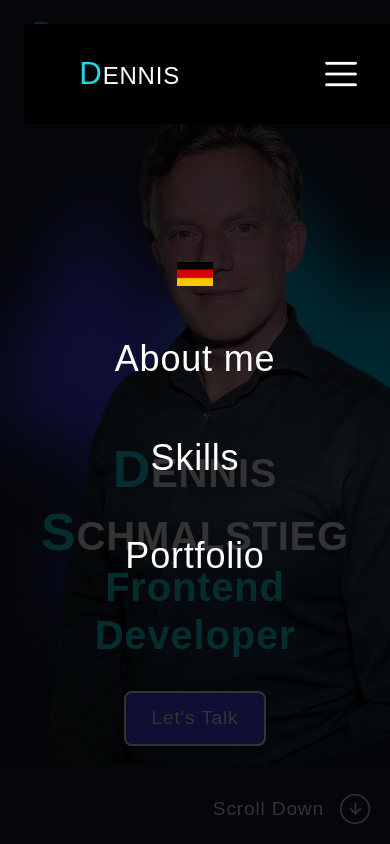
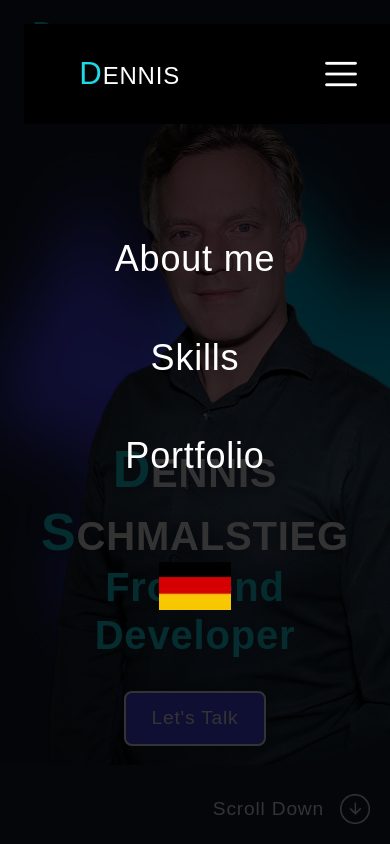
Before and after one commit to felianfilian/portfolio, an Angular app: page / in a window 390 px wide. Both pictures are taken after a click on the picture 340 px from the left and 55 px from the top of the page. Shown: the top 844 px of the page. Built offline with nearby package versions, Linux system fonts and the light colour scheme.

Commit message:
menu language update

```diff
--- a/src/app/header/header.component.html
+++ b/src/app/header/header.component.html
@@ -41,20 +41,7 @@
           (click)="closeMenu()"
         />
       </div>
-      <img
-        class="lang-button"
-        src="./assets/languages/ger.jpg"
-        alt="DEU"
-        (click)="changeLang('ger')"
-        *ngIf="gs.lang == 'eng'"
-      />
-      <img
-        class="lang-button"
-        src="./assets/languages/eng.jpg"
-        alt="DEU"
-        (click)="changeLang('eng')"
-        *ngIf="gs.lang == 'ger'"
-      />
+
       <a class="a-01" (click)="gotoSection('section-about'); closeMenu()">
         <span *ngIf="gs.lang == 'eng'">About me</span>
         <span *ngIf="gs.lang == 'ger'">Über mich</span>
@@ -65,6 +52,20 @@
       <a class="a-01" (click)="gotoSection('section-portfolio'); closeMenu()"
         >Portfolio</a
       >
+      <img
+        class="lang-button-mobile"
+        src="./assets/languages/ger.jpg"
+        alt="DEU"
+        (click)="changeLang('ger')"
+        *ngIf="gs.lang == 'eng'"
+      />
+      <img
+        class="lang-button-mobile"
+        src="./assets/languages/eng.jpg"
+        alt="DEU"
+        (click)="changeLang('eng')"
+        *ngIf="gs.lang == 'ger'"
+      />
     </div>
   </div>
 </section>
--- a/src/app/header/header.component.scss
+++ b/src/app/header/header.component.scss
@@ -85,6 +85,16 @@
   filter: drop-shadow(0 0 8px #fff);
 }
 
+.lang-button-mobile {
+  width: 72px;
+  height: 48px;
+  margin-top: 32px;
+}
+
+.lang-button-mobile:hover {
+  filter: drop-shadow(0 0 8px #fff);
+}
+
 @keyframes dropDown {
   0% {
     opacity: 0;
```
